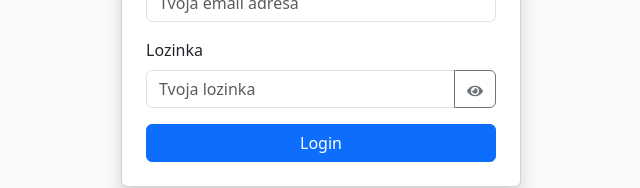
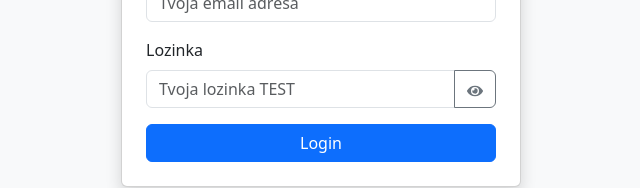
Before and after one commit to savolekovic/cijene-me-admin, a React (Create React App) app: page / in a window 1280 px wide. Shown: the part 374-562 px from the top of the page, without its empty margins (319-959 px from the left). Built offline with nearby package versions, Linux system fonts and the light colour scheme; no server answers.

Commit message:
test vercel

```diff
--- a/src/modules/auth/presentation/components/Login.tsx
+++ b/src/modules/auth/presentation/components/Login.tsx
@@ -62,7 +62,7 @@ function Login() {
               <input
                 type={showPassword ? "text" : "password"}
                 className="form-control"
-                placeholder="Tvoja lozinka"
+                placeholder="Tvoja lozinka TEST"
                 id="password"
                 value={password}
                 onChange={(e) => setPassword(e.target.value)}
```
